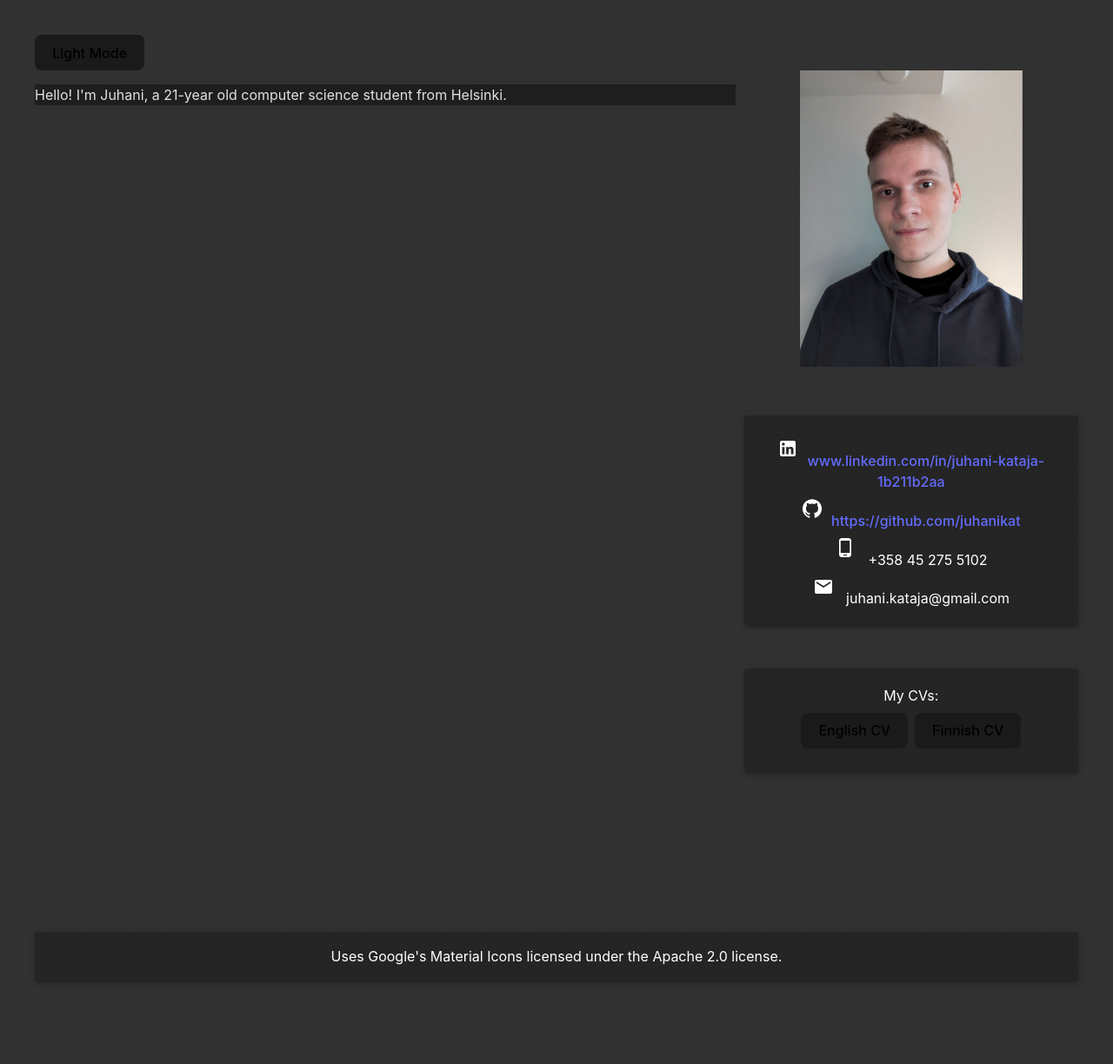
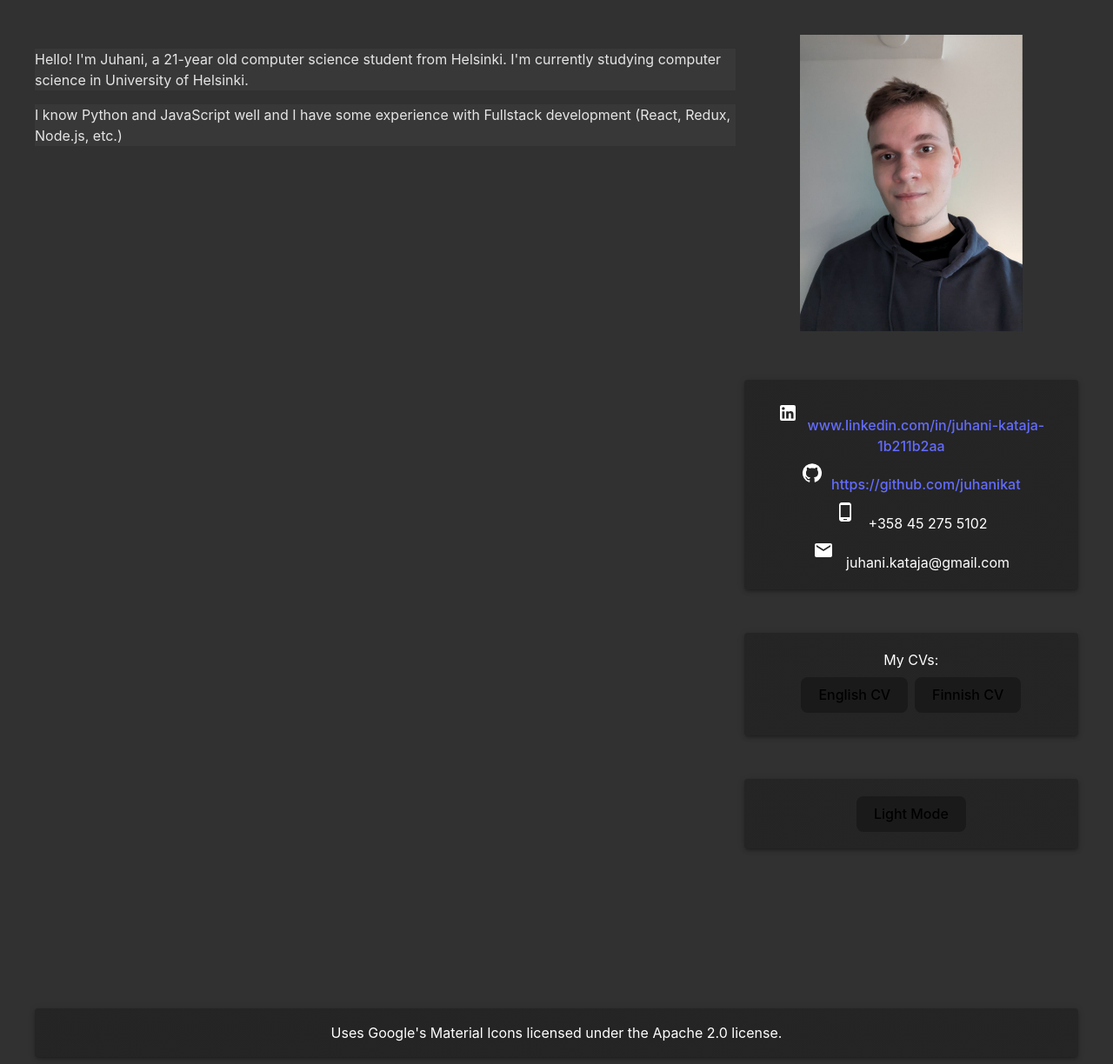
Before and after one commit to juhanikat/juhanikat.github.io, a React (Vite) app: page / in a window 1280 px wide. Shown: the whole page at 87% size. Before the commit the page ends 1136 px from the top, so only its background shows below. Built offline with nearby package versions, Linux system fonts and the light colour scheme.

Commit message:
add modebuttonboc and favicon

```diff
--- a/index.html
+++ b/index.html
@@ -5,6 +5,7 @@
   <meta charset="UTF-8" />
   <meta name="viewport" content="width=device-width, initial-scale=1.0" />
   <title>Juhani's webpage</title>
+  <link rel="icon" type="image/x-icon" href="/images/favicon.ico">
 </head>
 
 <body>
--- a/src/App.css
+++ b/src/App.css
@@ -61,6 +61,11 @@ img {
 
 }
 
+.modebuttonbox {
+  padding: 5% 2% 5% 2%;
+  text-align: center;
+}
+
 .introduction {
   flex-grow: 1;
   width: 50%;
@@ -68,5 +73,5 @@ img {
 }
 
 .introduction > p {
-  background-color: rgb(31, 30, 30);
+  background-color: rgb(56, 56, 56);
 }
--- a/src/App.jsx
+++ b/src/App.jsx
@@ -1,24 +1,13 @@
-import React, { useEffect, useState } from "react"
+import React, { useEffect } from "react"
 import "./App.css"
 import Info from "./components/Info"
 import PdfButtons from "./components/PdfButtons"
 import Introduction from "./components/Introduction"
 import About from "./components/About"
 import Naama from "./components/Naama"
+import ModeButtonBox from "./components/ModeButtonBox"
 
 function App() {
-  const changeMode = () => {
-    document.body.classList.toggle("body-light")
-    document.body.classList.toggle("body-dark")
-    if (modeButtonText === "Light Mode") {
-      setModeButtonText("Dark Mode")
-    } else {
-      setModeButtonText("Light Mode")
-    }
-  }
-
-  const [modeButtonText, setModeButtonText] = useState("Light Mode")
-
   useEffect(() => {
     if (
       !document.body.classList.contains("body-dark") &&
@@ -27,19 +16,15 @@ function App() {
       document.body.classList.add("body-dark")
   }, [])
 
-  let modeButton = (
-    <button onClick={() => changeMode()}>{modeButtonText}</button>
-  )
-
   return (
     <div className="page-container">
-      {modeButton}
       <div className="IntroAndInfo">
         <Introduction />
         <div className="NaamaAndInfo">
           <Naama />
           <Info />
           <PdfButtons />
+          <ModeButtonBox />
         </div>
       </div>
       <About />
--- a/src/components/Introduction.jsx
+++ b/src/components/Introduction.jsx
@@ -2,12 +2,15 @@ import React from "react"
 import { Fade } from "@mui/material"
 
 const introText =
-  "Hello! I'm Juhani, a 21-year old computer science student from Helsinki. "
+  "Hello! I'm Juhani, a 21-year old computer science student from Helsinki. I'm currently studying computer science in University of Helsinki."
+const experience =
+  "I know Python and JavaScript well and I have some experience with Fullstack development (React, Redux, Node.js, etc.)"
 const Introduction = () => {
   return (
     <Fade in={true} timeout={1000}>
       <div className="introduction">
         <p>{introText}</p>
+        <p>{experience}</p>
       </div>
     </Fade>
   )
--- /dev/null
+++ b/src/components/ModeButtonBox.jsx
@@ -0,0 +1,31 @@
+import React from "react"
+import { Fade } from "@mui/material"
+import { Paper } from "@mui/material"
+import { useState } from "react"
+
+const ModeButtonBox = () => {
+  const changeMode = () => {
+    document.body.classList.toggle("body-light")
+    document.body.classList.toggle("body-dark")
+    if (modeButtonText === "Light Mode") {
+      setModeButtonText("Dark Mode")
+    } else {
+      setModeButtonText("Light Mode")
+    }
+  }
+
+  const [modeButtonText, setModeButtonText] = useState("Light Mode")
+
+  let modeButton = (
+    <button onClick={() => changeMode()}>{modeButtonText}</button>
+  )
+  return (
+    <Fade in={true} timeout={1000}>
+      <Paper className="modebuttonbox" elevation={3}>
+        {modeButton}
+      </Paper>
+    </Fade>
+  )
+}
+
+export default ModeButtonBox
--- a/src/index.css
+++ b/src/index.css
@@ -14,7 +14,7 @@
 }
 
 .body-light {
-  background-image: linear-gradient(rgb(235, 235, 235), rgb(253, 236, 236));
+  background-image: linear-gradient(rgba(235, 235, 235, 0.95), rgb(225, 235, 235, 0.95));
 }
 
 .body-dark {
--- a/src/main.jsx
+++ b/src/main.jsx
@@ -3,6 +3,7 @@ import ReactDOM from "react-dom/client"
 import App from "./App.jsx"
 import "./index.css"
 import { ThemeProvider, createTheme } from "@mui/material/styles"
+import { CssBaseline } from "@mui/material"
 
 const theme = createTheme({
   palette: {
```
Also changed, not shown: 1 other file (tests, documents, lock files or other folders).
